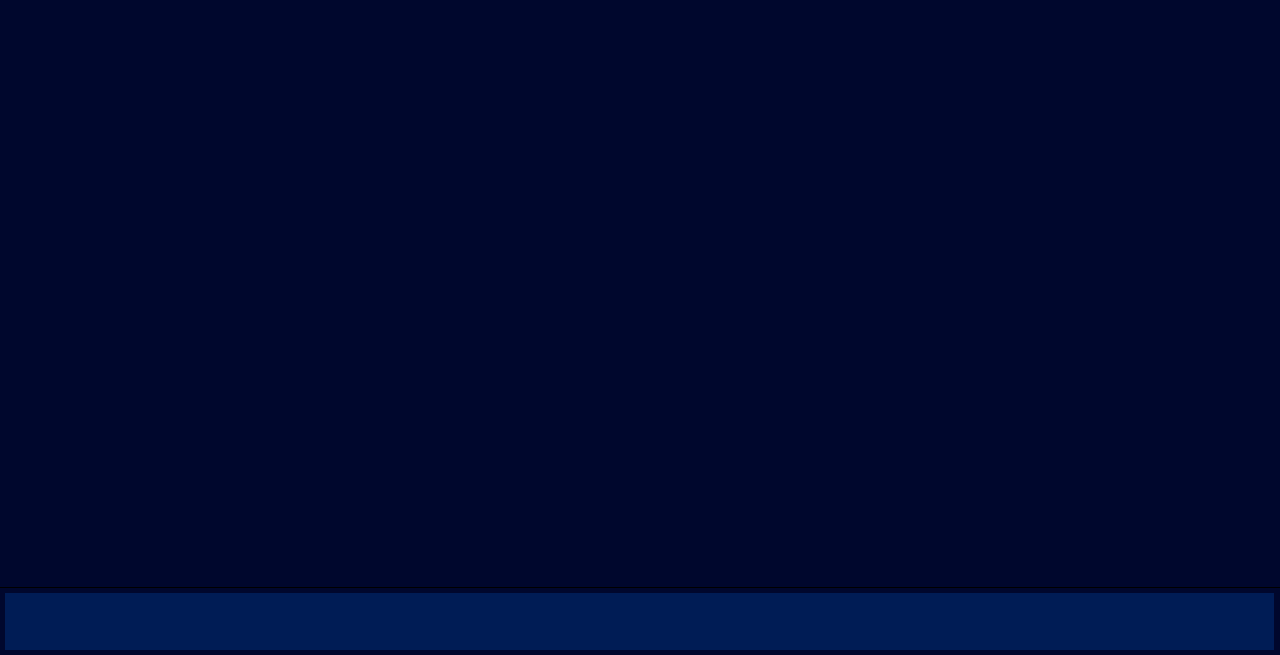
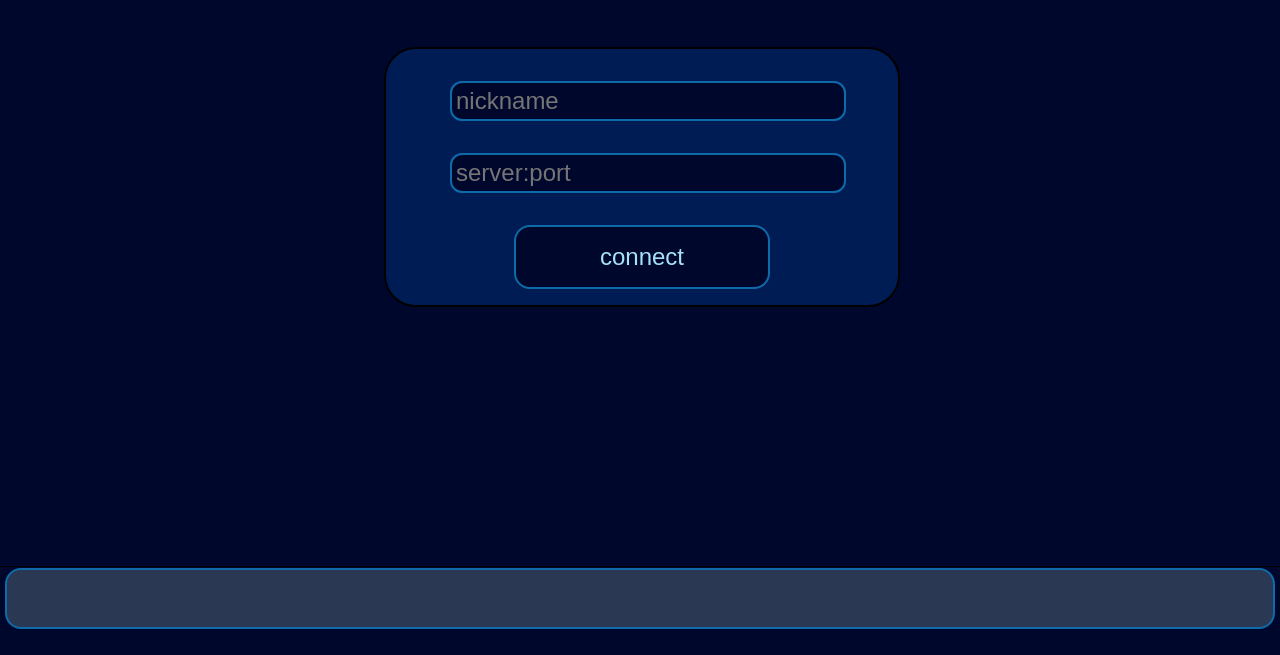
Before and after one commit to Omay238/winter-irc, a website: page src/index.html in a window 1280 px wide. Shown: the part 161-816 px from the top of the page. Drawn offline with Linux system fonts and the light colour scheme.

Commit message:
improve setup

```diff
--- a/src/index.html
+++ b/src/index.html
@@ -10,11 +10,13 @@
 
   <body>
     <div id="setup">
-        <form id="setup_form">
-            <input id="setup_nick" placeholder="nickname" autocorrect="off" autocomplete="off" autocapitalize="none">
-            <input id="setup_server" placeholder="server" autocorrect="off" autocomplete="off" autocapitalize="none">
-            <button type="submit">connect</button>
-        </form>
+      <form id="setup_form">
+        <input id="setup_nick" placeholder="nickname" autocorrect="off" autocomplete="off" autocapitalize="none">
+        <br>
+        <input id="setup_server" placeholder="server:port" autocorrect="off" autocomplete="off" autocapitalize="none">
+        <br>
+        <button type="submit">connect</button>
+      </form>
     </div>
 
     <div id="head">
@@ -24,7 +26,7 @@
     <div id="body"></div>
     <div id="foot">
       <form id="message">
-        <input id="message_text" autocorrect="off" autocomplete="off" autocapitalize="none">
+        <input id="message_text" autocorrect="off" autocomplete="off" autocapitalize="none" disabled>
       </form>
     </div>
   </body>
--- a/src/main.js
+++ b/src/main.js
@@ -21,6 +21,8 @@ let channel = "";
 window.addEventListener("DOMContentLoaded", () => {
   document.getElementById("setup_form").onsubmit = (ev) => {
     ev.preventDefault()
+    document.getElementById("setup").style.display = "none";
+    document.getElementById("message_text").disabled = false;
     name = document.getElementById("setup_nick").value
     nick = name;
     invoke("connect_irc", {
--- a/src/styles.css
+++ b/src/styles.css
@@ -1,3 +1,7 @@
+html, body {
+    overflow: hidden;
+}
+
 html, body, div {
     width: 100vw;
     margin: 0;
@@ -9,10 +13,46 @@ html, body, div {
     color: #a6e1fa;
 }
 
+#setup {
+    width: 512px;
+    height: 256px;
+    position: absolute;
+    top: calc(50% - 192px);
+    left: calc(50% - 256px);
+    border: 2px solid black;
+    background-color: #001c55;
+    border-radius: 32px;
+    align-items: center;
+}
+
+#setup > form > input {
+    width: 384px;
+    margin-left: 64px;
+    margin-top: 32px;
+    font-size: 24px;
+    background-color: #00072d;
+    border-radius: 12px;
+    border: 2px solid #0e6ba8;
+    padding: 4px;
+}
+
+#setup > form > button {
+    width: 256px;
+    height: 64px;
+    margin-left: 128px;
+    margin-top: 32px;
+    background-color: #00072d;
+    border-radius: 16px;
+    border: 2px solid #0e6ba8;
+    font-size: 24px;
+}
+
 #head {
     height: 128px;
     border-bottom: 1px solid black;
     display: flex;
+    background-color: #001c55;
+    font-size: 24px;
 }
 
 #head > img {
@@ -41,6 +81,7 @@ html, body, div {
     margin: 5px 10px;
     border: 2px solid #0e6ba8;
     background-color: #001c55;
+    overflow-wrap: break-word;
 }
 
 #foot {
@@ -51,7 +92,13 @@ html, body, div {
 #foot > form > input {
     margin: 5px;
     font-size: 48px;
-    width: calc(100% - 15px);
+    width: calc(100% - 18px);
     background-color: #001c55;
-    border: transparent;
+    border-radius: 16px;
+    border: 2px solid #0e6ba8;
+    transform: translateY(-4px);
 }
+
+#foot > form > input:disabled {
+    background-color: #2a3854;
+}
```
